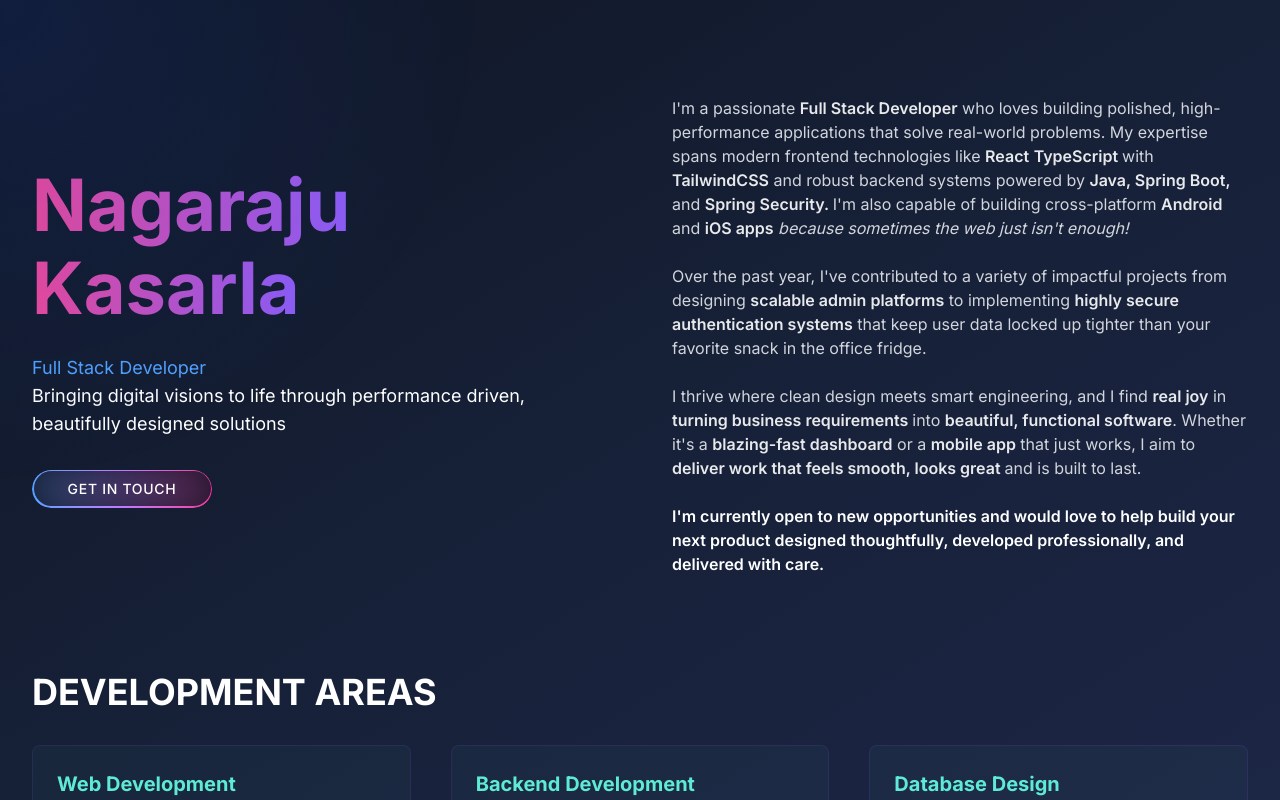
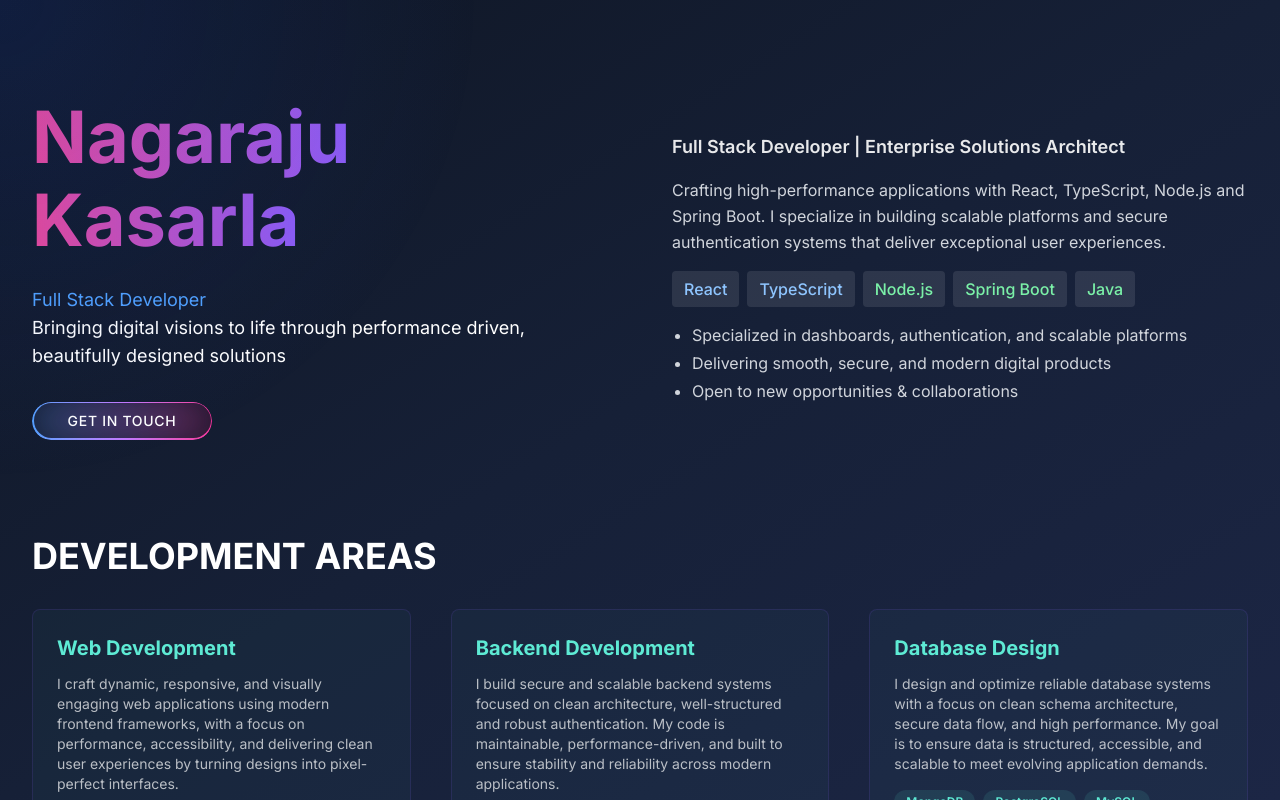
Before and after one commit to Nagarajukasarla/Portfolio-V2, a React (Vite) app: page / in a window 1280 px wide. Built offline with nearby package versions, Linux system fonts and the light colour scheme.

Commit message:
Simplified description

```diff
--- a/src/components/features/HeroSection.tsx
+++ b/src/components/features/HeroSection.tsx
@@ -49,96 +49,31 @@ const HeroSection = () => {
 
                     {/* Right side - Description */}
                     <div className="w-full lg:w-1/2 space-y-6">
-                        {/* Professional summary */}
-                        <p className="text-gray-300 text-sm sm:text-base">
-                            I'm a passionate{" "}
-                            <span className="text-white/90 font-semibold">
-                                Full Stack Developer
-                            </span>{" "}
-                            who loves building polished, high-performance
-                            applications that solve real-world problems. My
-                            expertise spans modern frontend technologies like{" "}
-                            <span className="text-white/90 font-semibold">
-                                React
-                            </span>{" "}
-                            <span className="text-white/90 font-semibold">
-                                TypeScript{" "}
-                            </span>
-                            with{" "}
-                            <span className="text-white/90 font-semibold">
-                                TailwindCSS
-                            </span>{" "}
-                            and robust backend systems powered by{" "}
-                            <span className="text-white/90 font-semibold">
-                                Java, Spring Boot,{" "}
-                            </span>
-                            and{" "}
-                            <span className="text-white/90 font-semibold">
-                                Spring Security.{" "}
-                            </span>
-                            I'm also capable of building cross-platform{" "}
-                            <span className="text-white/90 font-semibold">
-                                Android
-                            </span>{" "}
-                            and{" "}
-                            <span className="text-white/90 font-semibold">
-                                iOS apps
-                            </span>{" "}
-                            <i>because sometimes the web just isn't enough! </i>
-                        </p>
-
-                        {/* Experience highlight */}
-                        <p className="text-gray-300 text-sm sm:text-base">
-                            Over the past year, I've contributed to a variety of
-                            impactful projects from designing{" "}
-                            <span className="text-white/90 font-semibold">
-                                scalable admin platforms
-                            </span>{" "}
-                            to implementing{" "}
-                            <span className="text-white/90 font-semibold">
-                                highly secure authentication systems
-                            </span>{" "}
-                            that keep user data locked up tighter than your
-                            favorite snack in the office fridge.
-                        </p>
-
-                        {/* Personal approach */}
-                        <p className="text-gray-300 text-sm sm:text-base">
-                            I thrive where clean design meets smart engineering,
-                            and I find{" "}
-                            <span className="text-white/90 font-semibold">
-                                real joy
-                            </span>{" "}
-                            in{" "}
-                            <span className="text-white/90 font-semibold">
-                                turning business requirements{" "}
-                            </span>
-                            into{" "}
-                            <span className="text-white/90 font-semibold">
-                                beautiful, functional software
-                            </span>
-                            . Whether it's a{" "}
-                            <span className="text-white/90 font-semibold">
-                                blazing-fast dashboard
-                            </span>{" "}
-                            or a{" "}
-                            <span className="text-white/90 font-semibold">
-                                mobile app
-                            </span>{" "}
-                            that just works, I aim to{" "}
-                            <span className="text-white/90 font-semibold">
-                                deliver work that feels smooth, looks great{" "}
-                            </span>
-                            and is built to last.
-                        </p>
-
-                        {/* Call to action */}
-                        <p className="text-white font-semibold text-sm sm:text-base">
-                            I'm currently open to new opportunities and would
-                            love to help build your next product designed
-                            thoughtfully, developed professionally, and
-                            delivered with care.
-                        </p>
+                        {/* Short, direct highlights */}
+                        <div className="space-y-4">
+                            <div className="space-y-4">
+                                <p className="text-white/90 font-semibold text-lg">
+                                    Full Stack Developer | Enterprise Solutions Architect
+                                </p>
+                                <p className="text-gray-300 text-sm sm:text-base leading-relaxed">
+                                    Crafting high-performance applications with React, TypeScript, Node.js and Spring Boot.
+                                    I specialize in building scalable platforms and secure authentication systems
+                                    that deliver exceptional user experiences.
+                                </p>
+                                <div className="flex flex-wrap gap-2 text-sm sm:text-base">
+                                    <span className="bg-white/10 px-3 py-1.5 rounded text-blue-300 font-medium">React</span>
+                                    <span className="bg-white/10 px-3 py-1.5 rounded text-blue-300 font-medium">TypeScript</span>
+                                    <span className="bg-white/10 px-3 py-1.5 rounded text-green-300 font-medium">Node.js</span>
+                                    <span className="bg-white/10 px-3 py-1.5 rounded text-green-300 font-medium">Spring Boot</span>
+                                    <span className="bg-white/10 px-3 py-1.5 rounded text-green-300 font-medium">Java</span>
+                                </div>
+                            </div>
+                            <ul className="list-disc ml-5 text-gray-300 text-sm sm:text-base space-y-1">
+                                <li>Specialized in dashboards, authentication, and scalable platforms</li>
+                                <li>Delivering smooth, secure, and modern digital products</li>
+                                <li>Open to new opportunities & collaborations</li>
+                            </ul>
+                        </div>
                     </div>
                 </div>
             </div>
--- a/src/constants.ts
+++ b/src/constants.ts
@@ -18,13 +18,13 @@ export const SERVICES = [
         title: "Backend Development",
         description:
             "I build secure and scalable backend systems focused on clean architecture, well-structured and robust authentication. My code is maintainable, performance-driven, and built to ensure stability and reliability across modern applications.",
-        tags: ["Java", "Spring Boot", "Spring Security"],
+        tags: ["Node.js", "Java", "Spring Boot"],
     },
     {
         title: "Database Design",
         description:
             "I design and optimize reliable database systems with a focus on clean schema architecture, secure data flow, and high performance. My goal is to ensure data is structured, accessible, and scalable to meet evolving application demands.",
-        tags: ["MongoDB", "PostgreSQL", "SQL"],
+        tags: ["MongoDB", "PostgreSQL", "MySQL"],
     },
     {
         title: "API Development",
@@ -36,13 +36,13 @@ export const SERVICES = [
         title: "Mobile Development",
         description:
             "I build cross-platform mobile applications with a focus on smooth performance, intuitive UI, and native-like experiences,designed to run seamlessly across both Android and iOS devices.",
-        tags: ["React Native", "iOS", "Android"],
+        tags: ["React Native", "Android"],
     },
     {
         title: "Deployment",
         description:
             "I streamline deployment processes with version control, CI/CD pipelines, and cloud platforms to ensure smooth, reliable, and scalable application delivery.",
-        tags: ["GitHub", "CI/CD", "Cloud"],
+        tags: ["Github Actions", "CI/CD", "Google Cloud"],
     },
 ];
 
```
